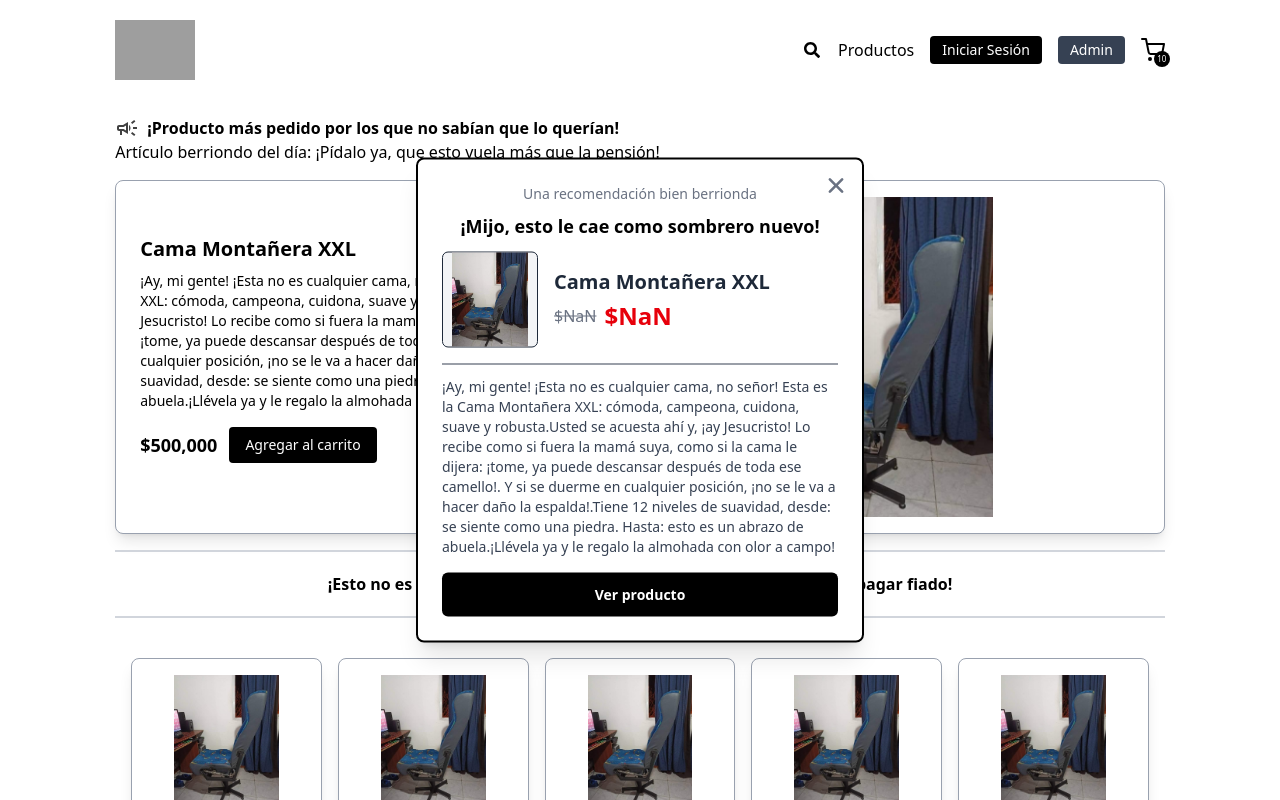
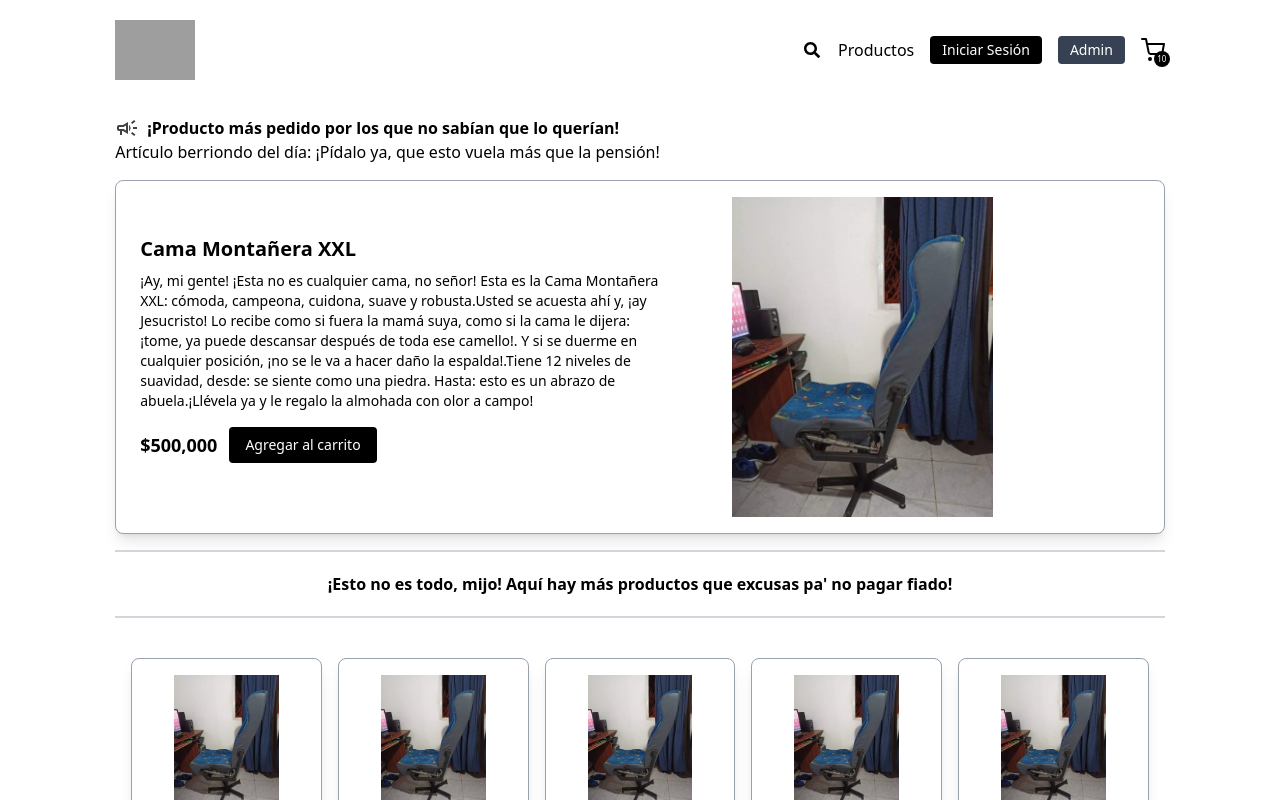
Before and after one commit to dangv31/devwebTrabajo, a React (Vite) app in the folder frontend/: page / in a window 1280 px wide. Shown: the top 800 px of the page. Built offline with nearby package versions, Linux system fonts and the light colour scheme; grey boxes are pictures that could not be loaded.

Commit message:
Arreglar Pop Up
Ahora el Pop up solo puede mostrar productos que tengan descuento y muestra correctamente sus precios.

```diff
--- a/frontend/src/assets/assets.js
+++ b/frontend/src/assets/assets.js
@@ -51,11 +51,12 @@
     {
         id: 114,
         name: "Taza de café Chinchinense",
-        description: "" +
+        description: "Manufacturada a mano por cafeteros Chinchinenses, en una finca cafetera donde han vivido generaciones de recolectores de café." +
             "" +
             "" +
             "",
-        price: 50000,
+        price: 30000,
+        oldPrice: 50000,
         image: [sillagamer],
         category: "Hogar",
         bestSeller: false,
--- a/frontend/src/components/ProductPopup.jsx
+++ b/frontend/src/components/ProductPopup.jsx
@@ -2,19 +2,13 @@
 import { IoClose } from "react-icons/io5";
 
 const ProductPopup = ({ product, onClose }) => {
-    // Si no hay producto, no renderizar nada para evitar errores.
-    if (!product) return null;
-
-    // Lógica para simular un precio anterior si no existe en los datos.
-    const oldPrice = product.old_price || product.new_price * 1.25;
+  if (!product || !product.oldPrice) return null;
 
   return (
-        <div
-            className="fixed top-1/2 left-1/2 -translate-x-1/2 -translate-y-1/2 z-50 w-full max-w-md bg-white rounded-lg shadow-xl p-6 text-center text-gray-800 animate-fade-in-up border-2 border-black"
-        >
+    <div className="fixed top-1/2 left-1/2 -translate-x-1/2 -translate-y-1/2 z-50 w-full max-w-md bg-white rounded-lg shadow-xl p-6 text-center text-gray-800 animate-fade-in-up border-2 border-black">
       <button
         onClick={onClose}
-                className="absolute top-3 right-3 text-gray-500 hover:text-black transition-colors"
+        className="absolute top-3 right-3 text-gray-500 hover:text-black transition-colors cursor-pointer"
       >
         <IoClose size={28} />
       </button>
@@ -26,16 +20,16 @@
 
       <div className="flex items-center gap-4 mb-4">
         <div className="w-24 h-24 bg-gray-100 border rounded-md flex-shrink-0">
-                    <img src={product.image} alt={product.name} className="w-full h-full object-contain" />
+          <img src={product.image[0]} alt={product.name} className="w-full h-full object-contain" />
         </div>
         <div className="text-left">
           <h3 className="text-xl font-extrabold">{product.name}</h3>
           <div className="flex items-center gap-2 mt-1">
             <p className="text-base text-gray-500 line-through">
-                            ${new Intl.NumberFormat('es-CO').format(oldPrice)}
+              ${new Intl.NumberFormat('es-CO').format(product.oldPrice)}
             </p>
             <p className="text-2xl font-bold text-red-600">
-                            ${new Intl.NumberFormat('es-CO').format(product.new_price)}
+              ${new Intl.NumberFormat('es-CO').format(product.price)}
             </p>
           </div>
         </div>
@@ -47,7 +41,7 @@
         </p>
       )}
 
-            <button className="w-full bg-black text-white font-bold py-3 px-6 rounded-md text-sm hover:bg-gray-800 transition-transform hover:scale-105">
+      <button className="w-full bg-black text-white font-bold py-3 px-6 rounded-md text-sm hover:bg-gray-800 transition-transform hover:scale-105 cursor-pointer">
         Ver producto
       </button>
     </div>
--- a/frontend/src/pages/AgregarProducto.jsx
+++ b/frontend/src/pages/AgregarProducto.jsx
@@ -85,21 +85,21 @@
             <label className="block font-medium mb-1">Categoría:</label>
             <select className="w-full border px-3 py-2 rounded">
               <option value="">Seleccionar</option>
-              <option value="sillas">Tecnologia</option>
-              <option value="mesas">Electrodomesticos</option>
-              <option value="oficina">Hogar</option>
-              <option value="sillas">Oficina</option>
-              <option value="mesas">Decoracion</option>
-              <option value="oficina">Muebles</option>
-              <option value="">Salud</option>
-              <option value="sillas">Ropa</option>
-              <option value="mesas">Aseo</option>
-              <option value="oficina">Papeleria</option>
-              <option value="sillas">Jugueteria</option>
-              <option value="mesas">Herramientas</option>
-              <option value="oficina">Cocina</option>
-              <option value="mesas">Iluminacion</option>
-              <option value="oficina">Mascotas</option>
+              <option value="Tecnologia">Tecnologia</option>
+              <option value="Electrodomesticos">Electrodomesticos</option>
+              <option value="Hogar">Hogar</option>
+              <option value="Oficina">Oficina</option>
+              <option value="Decoracion">Decoracion</option>
+              <option value="Muebles">Muebles</option>
+              <option value="Salud">Salud</option>
+              <option value="Ropa">Ropa</option>
+              <option value="Aseo">Aseo</option>
+              <option value="Papeleria">Papeleria</option>
+              <option value="Jugueteria">Jugueteria</option>
+              <option value="Herramientas">Herramientas</option>
+              <option value="Cocina">Cocina</option>
+              <option value="Iluminacion">Iluminacion</option>
+              <option value="Mascotas">Mascotas</option>
 
             </select>
           </div>
--- a/frontend/src/pages/Home.jsx
+++ b/frontend/src/pages/Home.jsx
@@ -1,35 +1,34 @@
 import React, { useState, useEffect, useContext } from 'react';
 import Hero from "../components/Hero.jsx";
 import Recommendation from "../components/Recommendation.jsx";
-import ProductPopup from '../components/ProductPopup.jsx'; // 1. IMPORTAR EL POPUP
-import { ShopContext } from '../context/ShopContext.jsx'; // 2. IMPORTAR EL CONTEXTO
+import ProductPopup from '../components/ProductPopup.jsx';
+import { ShopContext } from '../context/ShopContext.jsx';
 
 const Home = () => {
-    // Estados para controlar el popup
     const [showPopup, setShowPopup] = useState(false);
     const [popupProduct, setPopupProduct] = useState(null);
     const { products } = useContext(ShopContext);
 
     useEffect(() => {
-        // Iniciar un temporizador para mostrar el popup después de 4 segundos
-        const timer = setTimeout(() => {
-            if (products && products.length > 0) {
-                // Seleccionar un producto al azar
-                const randomIndex = Math.floor(Math.random() * products.length);
-                setPopupProduct(products[randomIndex]);
-                // Activar la visualización del popup
-                setShowPopup(true);
-            }
-        }, 4000);
+    const interval = setInterval(() => {
+        const productosConDescuento = products.filter(p => p.oldPrice);
+        if (productosConDescuento.length > 0) {
+            const randomIndex = Math.floor(Math.random() * productosConDescuento.length);
+            setPopupProduct(productosConDescuento[randomIndex]);
+            setShowPopup(true);
+        }
+    }, 10000); //cada 10 segundos
 
-        return () => clearTimeout(timer);
-    }, [products]);
+    return () => clearInterval(interval);
+}, [products]);
 
     return (
         <div>
             <Hero/>
             <hr className="border-t-2 border-gray-300 mb-4 mt-4" />
-            <h1 className="font-bold text-sm text-center md:text-base text-black m-5 ">¡Esto no es todo, mijo! Aquí hay más productos que excusas pa' no pagar fiado!</h1>
+            <h1 className="font-bold text-sm text-center md:text-base text-black m-5">
+                ¡Esto no es todo, mijo! Aquí hay más productos que excusas pa' no pagar fiado!
+            </h1>
             <hr className="border-t-2 border-gray-300 mb-4" />
             <Recommendation/>
 
```
Lines whose indentation alone changed are shown as unchanged.
